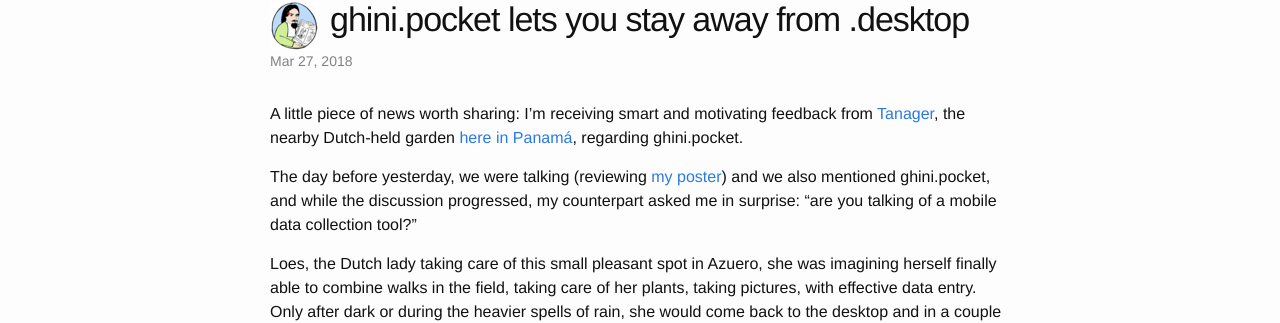
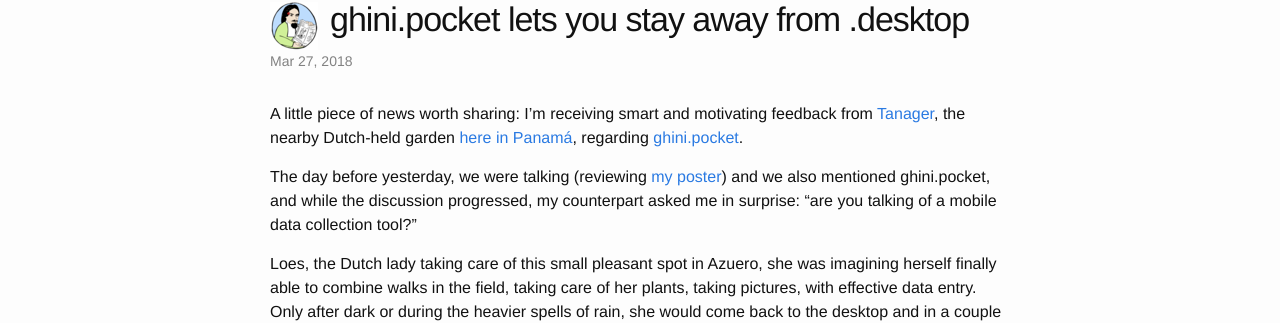
Before and after one commit to Ghini/ghini.github.io, a Jekyll site: the page built from _posts/2018-03-27-ghini.pocket-lets-you-stay-away-from-.desktop.md, in a window 1280 px wide. Shown: the part 104-427 px from the top of the page. Built offline with Jekyll 4.4.1, drawn with Linux system fonts in a browser that asks for light colours; some of the changed lines change nothing that is shown.

Commit message:
adding a link

```diff
--- a/_posts/2018-03-27-ghini.pocket-lets-you-stay-away-from-.desktop.md
+++ b/_posts/2018-03-27-ghini.pocket-lets-you-stay-away-from-.desktop.md
@@ -8,7 +8,7 @@
 A little piece of news worth sharing: I'm receiving smart and motivating
 feedback from [Tanager](http://tanagertourism.com/), the nearby Dutch-held
 garden [here in Panamá](http://gardens.ghini.me/#garden=Tanager), regarding
-ghini.pocket.
+[ghini.pocket](https://play.google.com/store/apps/details?id=me.ghini.pocket).
 
 The day before yesterday, we were talking (reviewing [my poster]({% post_url
 2018-03-24-cuba-poster %})) and we also mentioned ghini.pocket, and while
```
